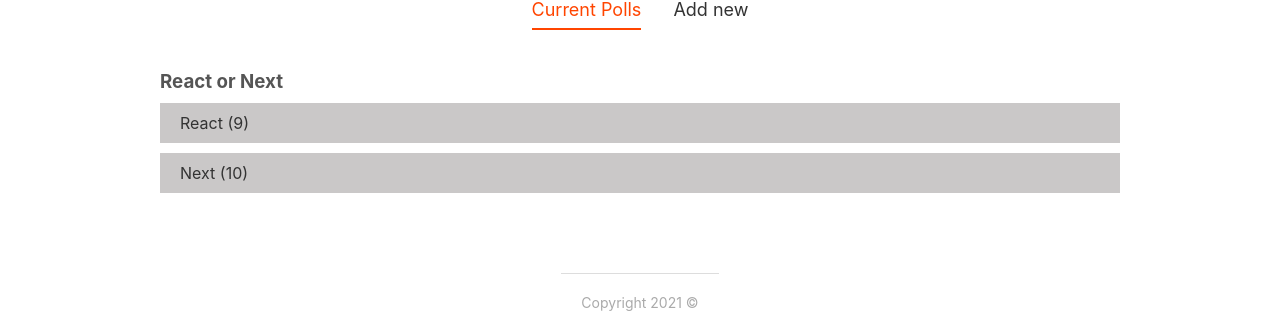
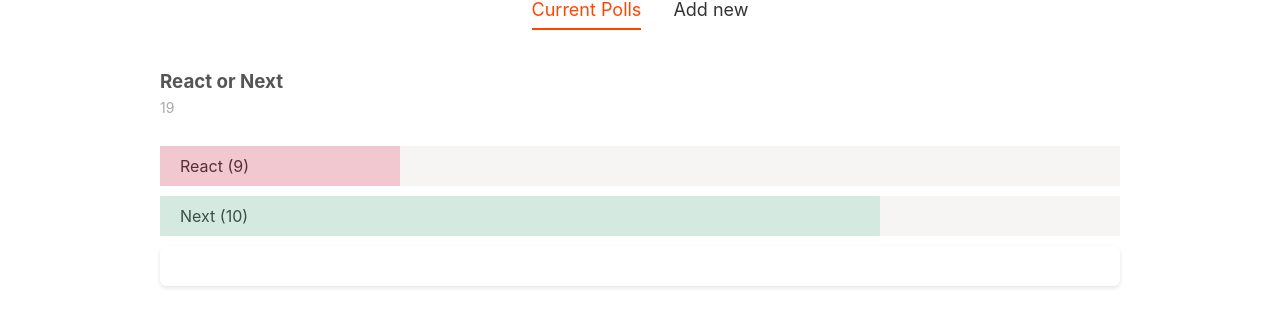
Before and after one commit to DebasisSaikia/Svelte-projects, a Svelte app in the folder polls-project/: page / in a window 1280 px wide. Shown: the part 224-560 px from the top of the page. Built offline with nearby package versions, Linux system fonts and the light colour scheme.

Commit message:
adding stores

```diff
--- a/polls-project/src/App.svelte
+++ b/polls-project/src/App.svelte
@@ -13,22 +13,25 @@
     activeItem = e.detail;
   };
 
-  // polls data
-  let polls = [
-    {
-      id: 1,
-      question: "React or Next",
-      answerA: "React",
-      answerB: "Next",
-      votesA: 9,
-      votesB: 10,
-    },
-  ];
   const handleAdd = (e) => {
     const poll = e.detail;
     polls = [poll, ...polls];
     console.log(polls);
     activeItem = "Current Polls";
+  };
+
+  const handleVote = (e) => {
+    const { id, option } = e.detail;
+    let copiedPolls = [...polls];
+    let upvotedPoll = copiedPolls.find((poll) => poll.id == id);
+
+    if (option === "a") {
+      upvotedPoll.votesA++;
+    }
+    if (option === "b") {
+      upvotedPoll.votesB++;
+    }
+    polls = copiedPolls;
   };
 </script>
 
@@ -36,7 +39,7 @@
 <main>
   <Navigate {items} {activeItem} on:navChange={navChange} />
   {#if activeItem === "Current Polls"}
-    <PollList {polls} />
+    <PollList on:vote={handleVote} />
   {:else if activeItem === "Add new"}
     <PollForm on:add={handleAdd} />
   {/if}
--- /dev/null
+++ b/polls-project/src/components/Card.svelte
@@ -0,0 +1,12 @@
+<div class="card">
+  <slot />
+</div>
+
+<style>
+  .card {
+    background-color: #fff;
+    padding: 20px;
+    border-radius: 6px;
+    box-shadow: 0px 2px 4px rgba(0, 0, 0, 0.1);
+  }
+</style>
--- a/polls-project/src/components/PollDetails.svelte
+++ b/polls-project/src/components/PollDetails.svelte
@@ -1,17 +1,32 @@
 <script>
+  import Card from "./Card.svelte";
+  import { createEventDispatcher } from "svelte";
+  const dispatch = createEventDispatcher();
   export let poll = [];
+
+  $: totalVotes = poll.votesA + poll.votesB;
+  $: percentA = Math.floor((100 / totalVotes) * poll.votesA);
+  $: percentB = Math.floor((100 / totalVotes) * poll.votesB);
+
+  const handleVote = (option, id) => {
+    dispatch("vote", { option, id });
+  };
 </script>
 
-<div class="poll" />
-<h3>{poll.question}</h3>
-<div class="answer">
-  <div class="percent percent-a" />
-  <span>{poll.answerA} ({poll.votesA}) </span>
+<div class="poll">
+  <h3>{poll.question}</h3>
+  <p>{totalVotes}</p>
+  <div class="answer" on:click={() => handleVote("a", poll.id)}>
+    <div class="percent percent-a" style="width:{percentA} %" />
+    <span>{poll.answerA} ({poll.votesA}) </span>
+  </div>
+  <div class="answer" on:click={() => handleVote("b", poll.id)}>
+    <div class="percent percent-b" style="width:{percentB} %" />
+    <span>{poll.answerB} ({poll.votesB}) </span>
+  </div>
 </div>
-<div class="answer">
-  <div class="percent percent-b" />
-  <span>{poll.answerB} ({poll.votesB}) </span>
-</div>
+
+<Card />
 
 <style>
   h3 {
@@ -25,7 +40,7 @@
     margin-bottom: 30px;
   }
   .answer {
-    background: #cac8c8;
+    background: #f7f4f4;
     cursor: pointer;
     margin: 10px auto;
     position: relative;
@@ -37,4 +52,17 @@
     display: inline-block;
     padding: 10px 20px;
   }
+  .percent {
+    height: 100%;
+    position: absolute;
+    box-sizing: border-box;
+  }
+  .percent-a {
+    width: 25%;
+    background-color: rgba(217, 27, 66, 0.2);
+  }
+  .percent-b {
+    width: 75%;
+    background-color: rgba(69, 196, 150, 0.2);
+  }
 </style>
--- a/polls-project/src/components/PollList.svelte
+++ b/polls-project/src/components/PollList.svelte
@@ -1,14 +1,16 @@
 <script>
   import PollDetails from "./PollDetails.svelte";
+  import PollStore from "../stores/PollStore";
+  export let polls = [];
 
-  export let polls = [];
+  PollStore.subscribe((data) => {
+    polls = data;
+  });
 </script>
 
 <div class="poll-list" />
 {#each polls as poll (poll.id)}
-  <div>
-    <PollDetails {poll} />
-  </div>
+  <PollDetails {poll} on:vote />
 {/each}
 
 <style>
--- /dev/null
+++ b/polls-project/src/stores/PollStore.js
@@ -0,0 +1,14 @@
+import { writable } from "svelte/store";
+
+const PollStore = writable([
+  {
+    id: 1,
+    question: "React or Next",
+    answerA: "React",
+    answerB: "Next",
+    votesA: 9,
+    votesB: 10,
+  },
+]);
+
+export default PollStore;
```
